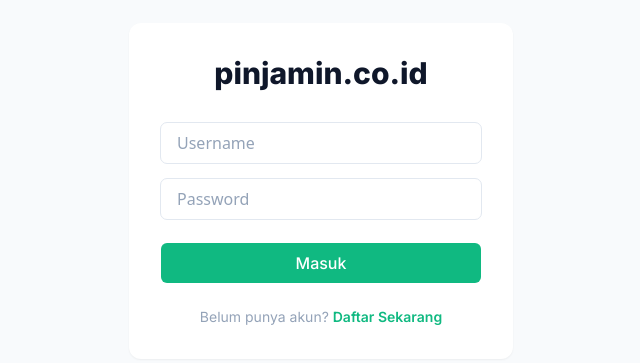
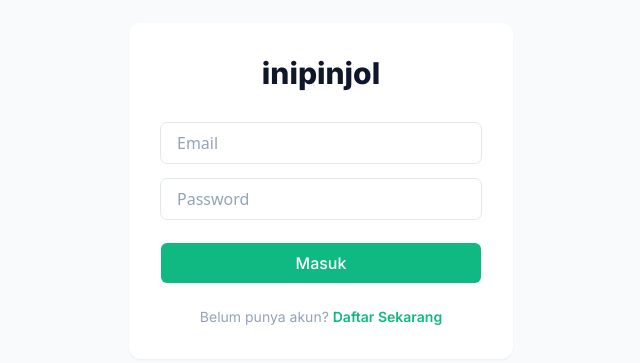
Before and after one commit to aurelioklv/fp-mbd-frontend, a plain HTML site: page Login/index.html in a window 1280 px wide. Shown: the part 209-572 px from the top of the page, without its empty margins (319-959 px from the left). Drawn offline with nearby package versions, Linux system fonts and the light colour scheme.

```diff
--- a/Login/index.html
+++ b/Login/index.html
@@ -24,9 +24,9 @@
 <body class="bg-slate-50 grid place-items-center h-screen ">
 
     <div class="bg-white p-8 text-center rounded-xl max-w-sm space-y-8 shadow-sm">
-        <h1 class="font-inter font-extrabold text-slate-900 text-3xl">pinjamin.co.id<h1>
+        <h1 class="font-inter font-extrabold text-slate-900 text-3xl">inipinjol<h1>
         <form action="" class="items-stretch space-y-4 mb-6">
-            <input type="text" class="bg-white outline outline-1 outline-slate-200 rounded-md h-10 p-4 w-full ring-0 focus:ring-2 ring-emerald-500 placeholder:text-slate-400" placeholder="Username">
+            <input type="email" class="bg-white outline outline-1 outline-slate-200 rounded-md h-10 p-4 w-full ring-0 focus:ring-2 ring-emerald-500 placeholder:text-slate-400" placeholder="Email">
             <input type="password" class="bg-white outline outline-1 outline-slate-200 rounded-md h-10 p-4 w-full ring-0 focus:ring-2 ring-emerald-500 placeholder:text-slate-400" placeholder="Password">
         </form>
 
```
Also changed, not shown: Daftar/index.html (+2 -2 lines).
